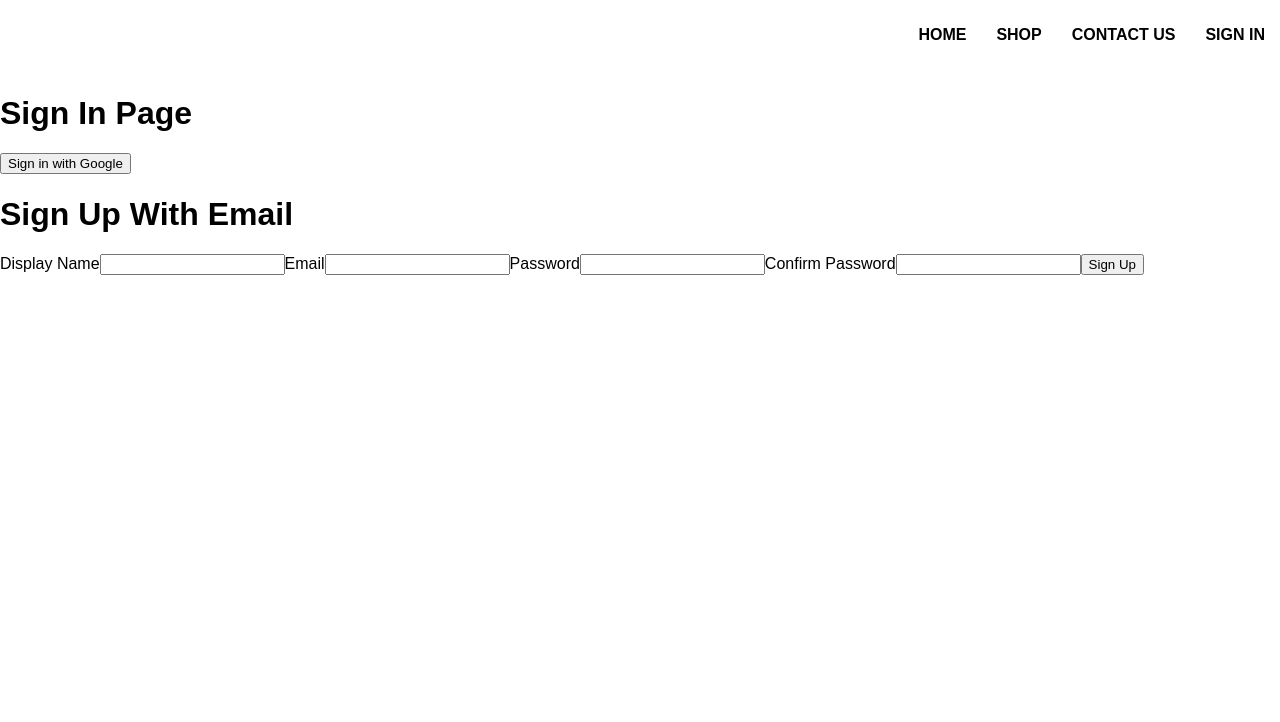
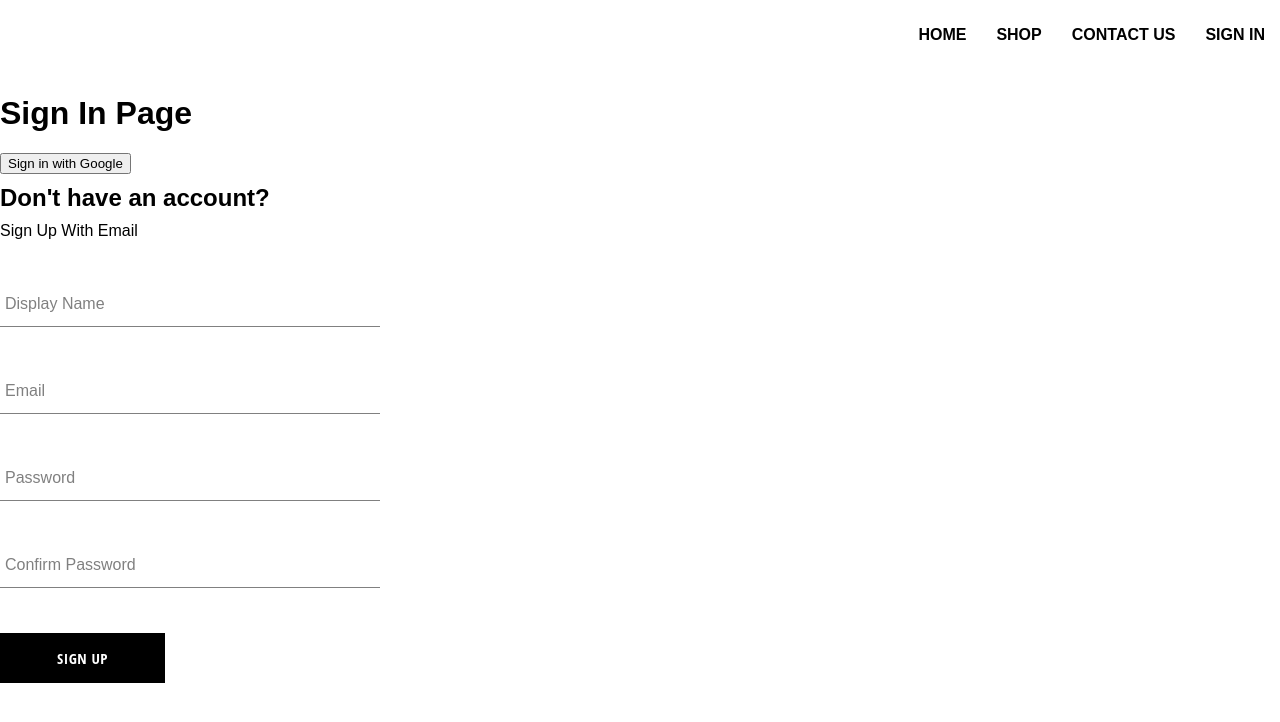
Before and after one commit to msalerno93/ecommerce-mockup, a React (Create React App) app: page /signin in a window 1280 px wide. Shown: the top 722 px of the page. Built offline with nearby package versions, Linux system fonts and the light colour scheme; a web font is replaced by a local one.

Commit message:
created button component and styling - finishing signup/signin components

```diff
--- /dev/null
+++ b/src/components/button/button.component.jsx
@@ -0,0 +1,19 @@
+import './button.styles.scss'
+
+const BUTTON_TYPE_CLASSES = {
+  google: "google-sign-in",
+  inverted: "inverted",
+};
+
+function Button({ children, buttonType, ...otherProps }) {
+  return (
+    <button
+      className={`button-container ${BUTTON_TYPE_CLASSES[buttonType]}`}
+      {...otherProps}
+    >
+      {children}
+    </button>
+  );
+}
+
+export default Button;
--- /dev/null
+++ b/src/components/button/button.styles.scss
@@ -0,0 +1,46 @@
+.button-container {
+    min-width: 165px;
+    width: auto;
+    height: 50px;
+    letter-spacing: 0.5px;
+    line-height: 50px;
+    padding: 0 35px 0 35px;
+    font-size: 15px;
+    background-color: black;
+    color: white;
+    text-transform: uppercase;
+    font-family: 'Open Sans Condensed';
+    font-weight: bolder;
+    border: none;
+    cursor: pointer;
+    display: flex;
+    justify-content: center;
+
+    &:hover {
+      background-color: white;
+      color: black;
+      border: 1px solid black;
+    }
+
+    &.google-sign-in {
+      background-color: #4285f4;
+      color: white;
+
+      &:hover {
+        background-color: #357ae8;
+        border: none;
+      }
+    }
+
+    &.inverted {
+      background-color: white;
+      color: black;
+      border: 1px solid black;
+
+      &:hover {
+        background-color: black;
+        color: white;
+        border: none;
+      }
+    }
+  }
--- /dev/null
+++ b/src/components/form-input/form-input.component.jsx
@@ -0,0 +1,19 @@
+import './form-input.styles.scss'
+
+const FormInput = ({ label, ...otherProps }) => {
+  return (
+    <div className='group'>
+      <input className='form-input' {...otherProps} />
+      {label && (
+        <label
+          className={`${
+            otherProps.value.length ? 'shrink' : ''
+          } form-input-label`}
+        >
+          {label}
+        </label>
+      )}
+    </div>
+  );
+};
+export default FormInput
--- /dev/null
+++ b/src/components/form-input/form-input.styles.scss
@@ -0,0 +1,54 @@
+$sub-color: grey;
+$main-color: black;
+
+@mixin shrinkLabel {
+  top: -14px;
+  font-size: 12px;
+  color: $main-color;
+}
+
+.group {
+  position: relative;
+  margin: 45px 0;
+
+  .form-input {
+    background: none;
+    background-color: white;
+    color: $sub-color;
+    font-size: 18px;
+    padding: 10px 10px 10px 5px;
+    display: block;
+    width: 100%;
+    border: none;
+    border-radius: 0;
+    border-bottom: 1px solid $sub-color;
+    margin: 25px 0;
+
+    &:focus {
+      outline: none;
+    }
+
+    &:focus ~ .form-input-label {
+      @include shrinkLabel();
+    }
+  }
+
+  input[type='password'] {
+    letter-spacing: 0.3em;
+  }
+
+  .form-input-label {
+    color: $sub-color;
+    font-size: 16px;
+    font-weight: normal;
+    position: absolute;
+    pointer-events: none;
+    left: 5px;
+    top: 10px;
+    transition: 300ms ease all;
+
+    &.shrink {
+      @include shrinkLabel();
+    }
+  }
+}
--- a/src/components/sign-up-form/sign-up-form.component.jsx
+++ b/src/components/sign-up-form/sign-up-form.component.jsx
@@ -3,6 +3,9 @@
   createAuthUserWithEmailandPassword,
   createUserDocFromAuth,
 } from "../../utilities/firebase/firebase.utilities";
+import Button from "../button/button.component";
+import FormInput from "../form-input/form-input.component";
+import './sign-up-form.styles.scss'
 
 const defaultFormFields = {
   displayName: "",
@@ -16,8 +19,8 @@
   const { displayName, email, password, confirmPassword } = formFields;
 
   const resetFormFields = () => {
-    setFormFields(defaultFormFields)
-  }
+    setFormFields(defaultFormFields);
+  };
 
   const handleSubmit = async (e) => {
     e.preventDefault();
@@ -33,14 +36,13 @@
       );
 
       await createUserDocFromAuth(user, { displayName });
-      resetFormFields()
-
+      resetFormFields();
     } catch (error) {
-        if(error.code === 'auth/email-already-in-use'){
-            alert('Cannot create user, email already in use!')
-        } else{
-            console.log('Theres an error', error);
-        }
+      if (error.code === "auth/email-already-in-use") {
+        alert("Cannot create user, email already in use!");
+      } else {
+        console.log("Theres an error", error);
+      }
     }
   };
 
@@ -49,48 +51,77 @@
     setFormFields({ ...formFields, [name]: value });
   };
   return (
-    <div>
-      <h1>Sign Up With Email</h1>
+    <div className="sign-up-container">
+      <h2>Don't have an account?</h2>
+      <span>Sign Up With Email</span>
       <form onSubmit={handleSubmit}>
-        <label htmlFor="">Display Name</label>
-        <input
+        <FormInput
+          label="Display Name"
+          type="text"
           required
-          type="text"
           onChange={handleChange}
           name="displayName"
           value={displayName}
         />
 
-        <label htmlFor="">Email</label>
-        <input
+        <FormInput
+          label="Email"
+          type="email"
           required
-          type="email"
           onChange={handleChange}
           name="email"
           value={email}
         />
 
-        <label htmlFor="">Password</label>
-        <input
+        <FormInput
+          label="Password"
+          type="password"
           required
-          type="password"
           onChange={handleChange}
           name="password"
           value={password}
         />
 
-        <label htmlFor="">Confirm Password</label>
-        <input
+        <FormInput
+          label="Confirm Password"
+          type="password"
           required
-          type="password"
           onChange={handleChange}
           name="confirmPassword"
           value={confirmPassword}
         />
-        <button type="submit">Sign Up</button>
+        <Button type="submit">Sign Up </Button>
       </form>
     </div>
   );
 }
 
 export default SignUpForm;
+
+// label="Email"
+// required
+// type="email"
+// onChange={handleChange}
+// name="email"
+// value={email}
+
+// label="Display Name"
+// required
+// type="text"
+// onChange={handleChange}
+// name="displayName"
+// value={displayName}
+
+// label="Password"
+// required
+// type="password"
+// onChange={handleChange}
+// name="password"
+// value={password}
+
+// label="Confirm Password"
+// required
+// type="password"
+// onChange={handleChange}
+// name="confirmPassword"
+// value={confirmPassword}
--- /dev/null
+++ b/src/components/sign-up-form/sign-up-form.styles.scss
@@ -0,0 +1,9 @@
+.sign-up-container {
+    display: flex;
+    flex-direction: column;
+    width: 380px;
+
+    h2 {
+      margin: 10px 0;
+    }
+  }
```
